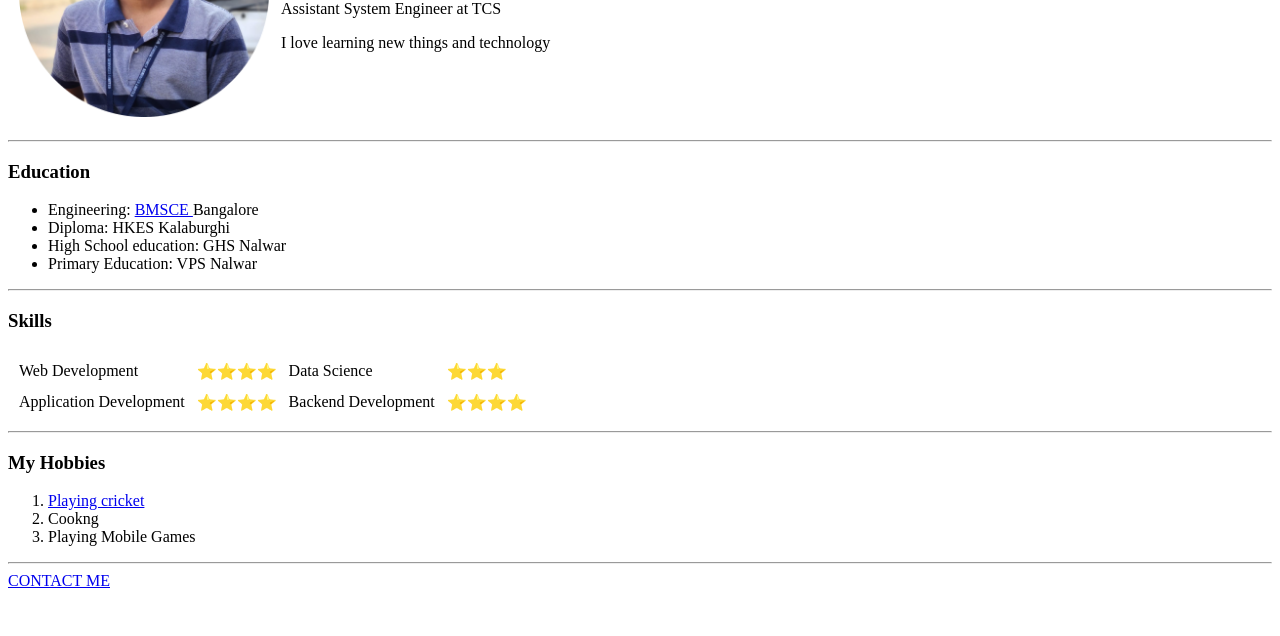
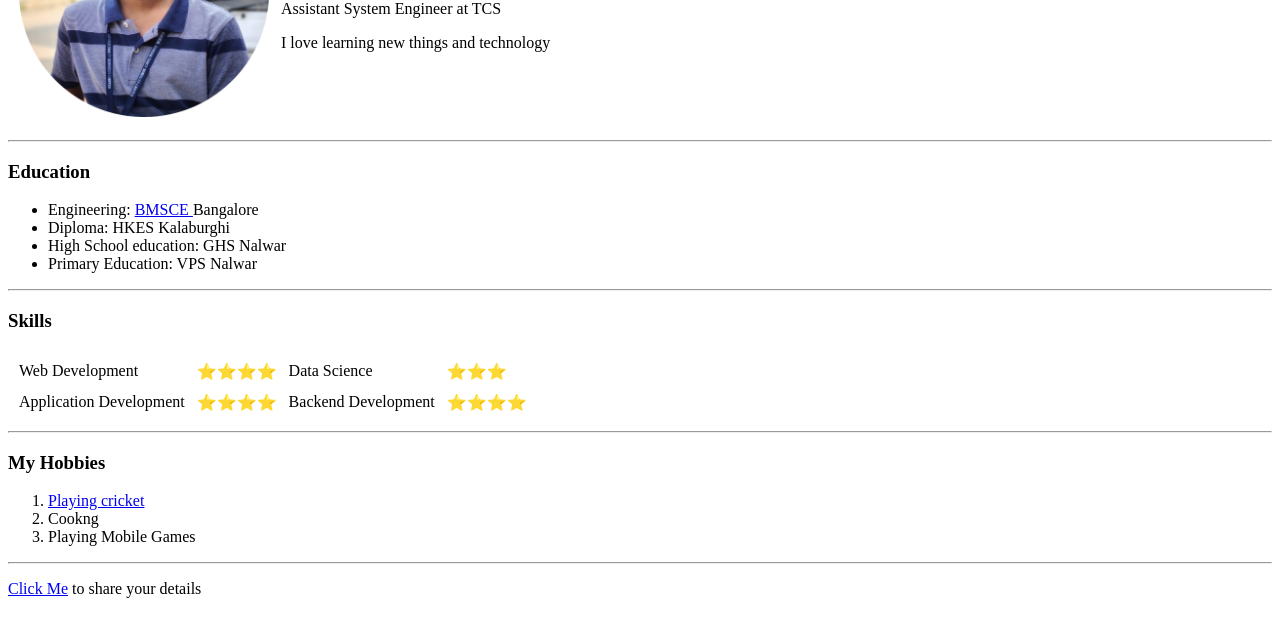
Before and after one commit to Malba01/mycv, a plain HTML site: page index.html in a window 1280 px wide. Shown: the part 152-788 px from the top of the page. Drawn offline with Linux system fonts and the light colour scheme.

Commit message:
Update index.html

```diff
--- a/index.html
+++ b/index.html
@@ -44,7 +44,8 @@
     <li>Playing Mobile Games</li>
   </ol>
   <hr>
-  <a href="contact.html"> CONTACT ME</a>
+  <p>
+    <a href="contact.html">Click Me</a> to share your details</p>
 </body>
 
 </html>
```
